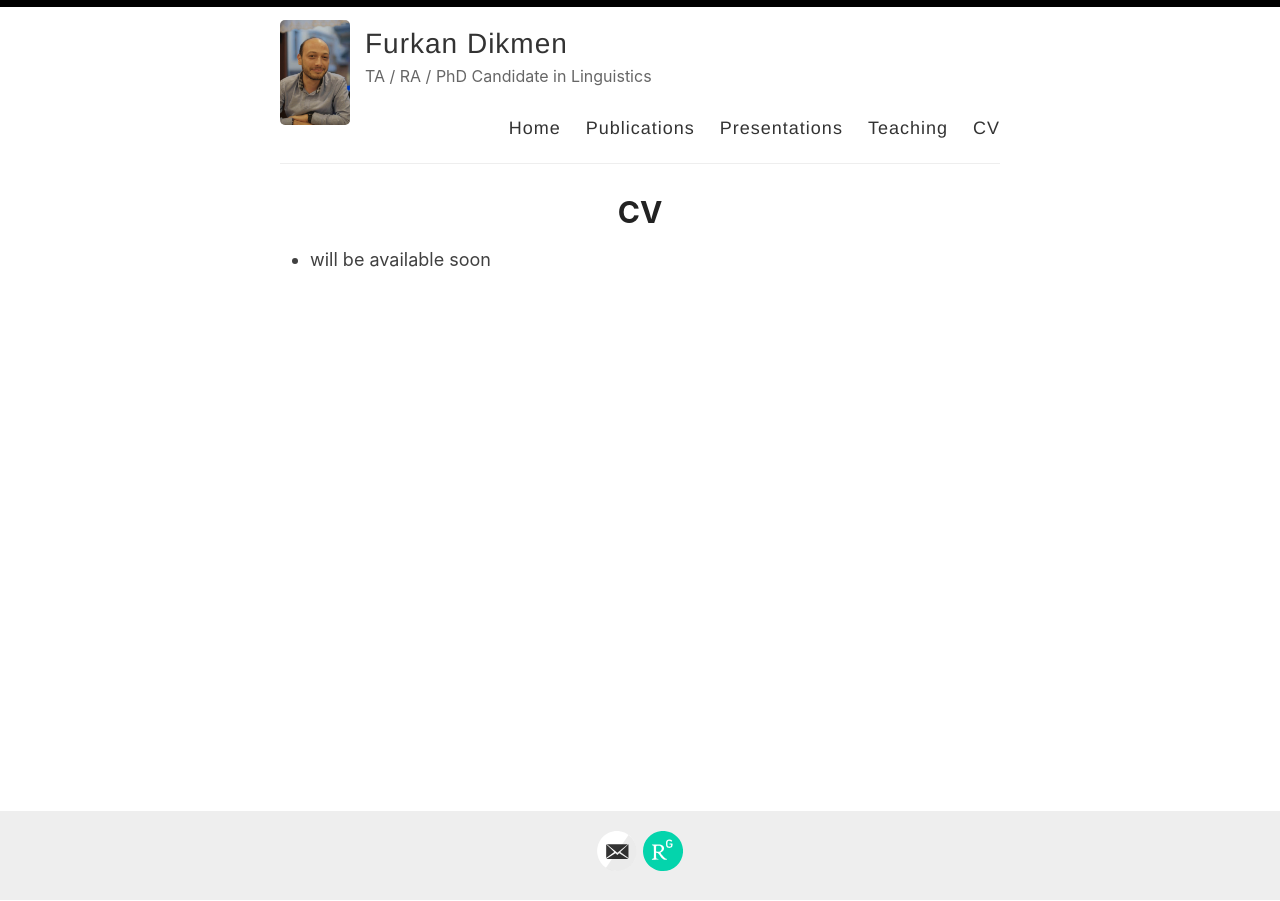
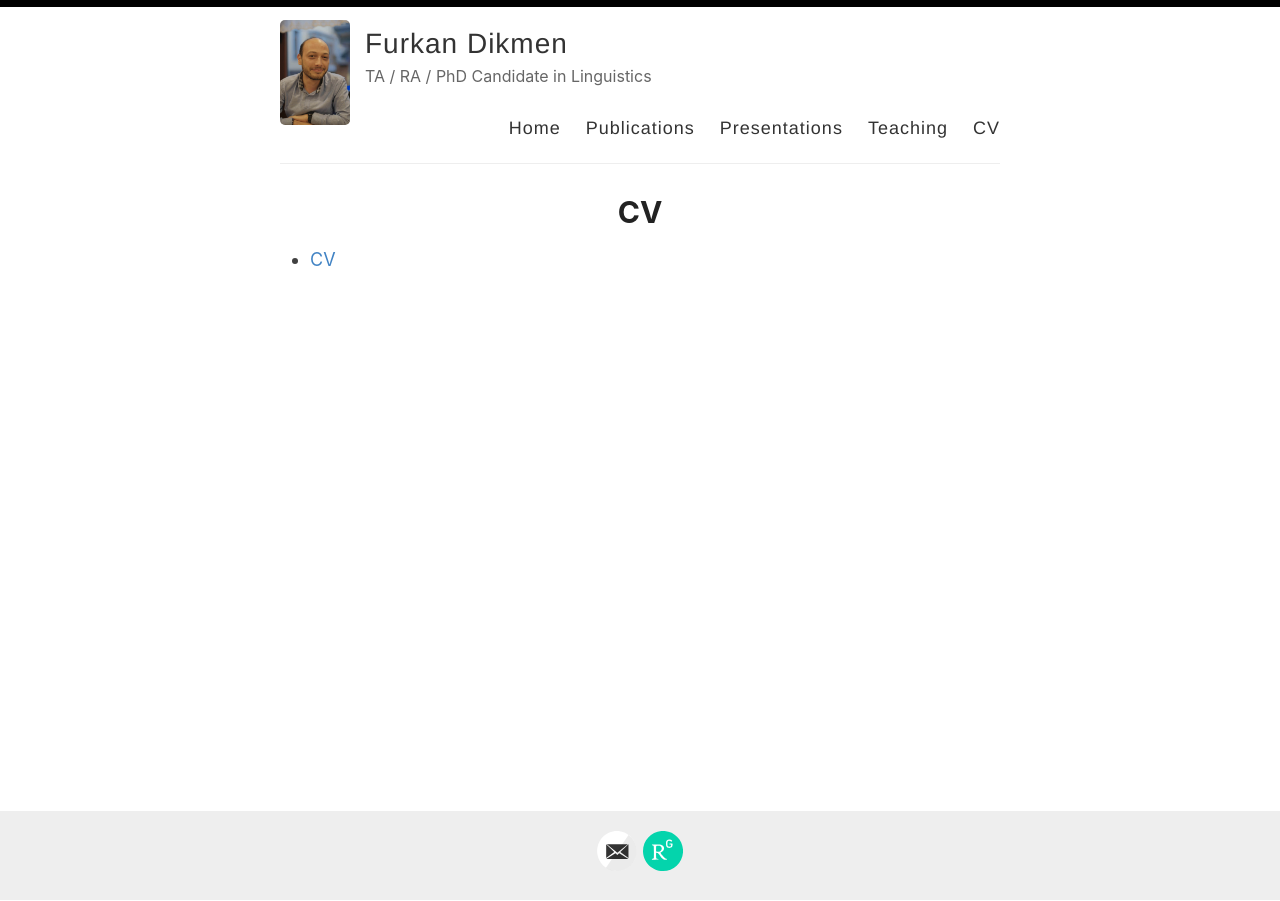
Before and after one commit to furkandikmen/furkandikmen.github.io, a Jekyll site: the page built from _pages/cv.md, in a window 1280 px wide. Built offline with Jekyll 4.4.1, drawn with Linux system fonts in a browser that asks for light colours.

Commit message:
Update cv.md

```diff
--- a/_pages/cv.md
+++ b/_pages/cv.md
@@ -4,4 +4,4 @@ title: CV
 permalink: /cv/
 ---
 
-- will be available soon
+- [CV](https://furkandikmen.com/assets/CV/CV_.pdf){:target="_blank" rel="noopener noreferrer"}
```
